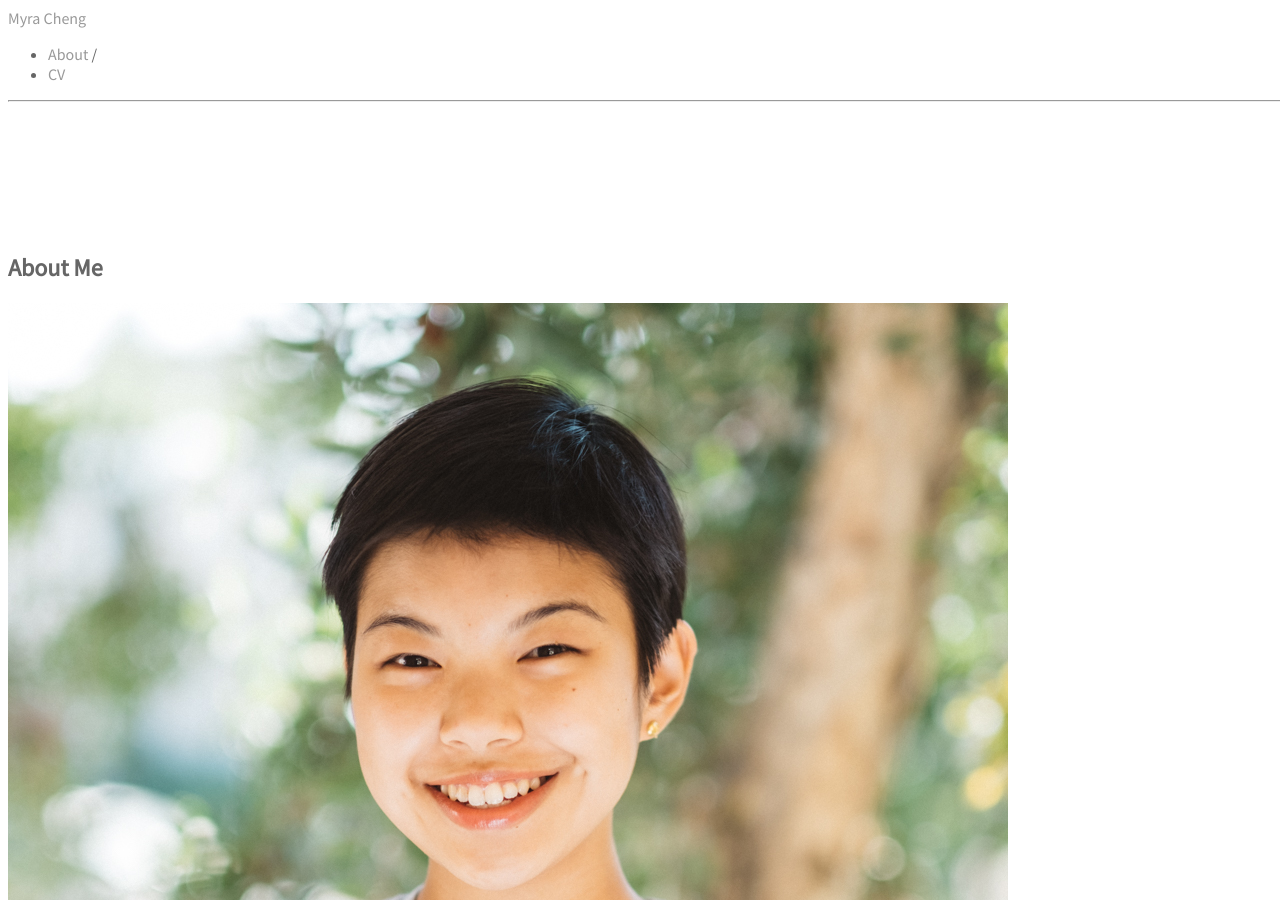
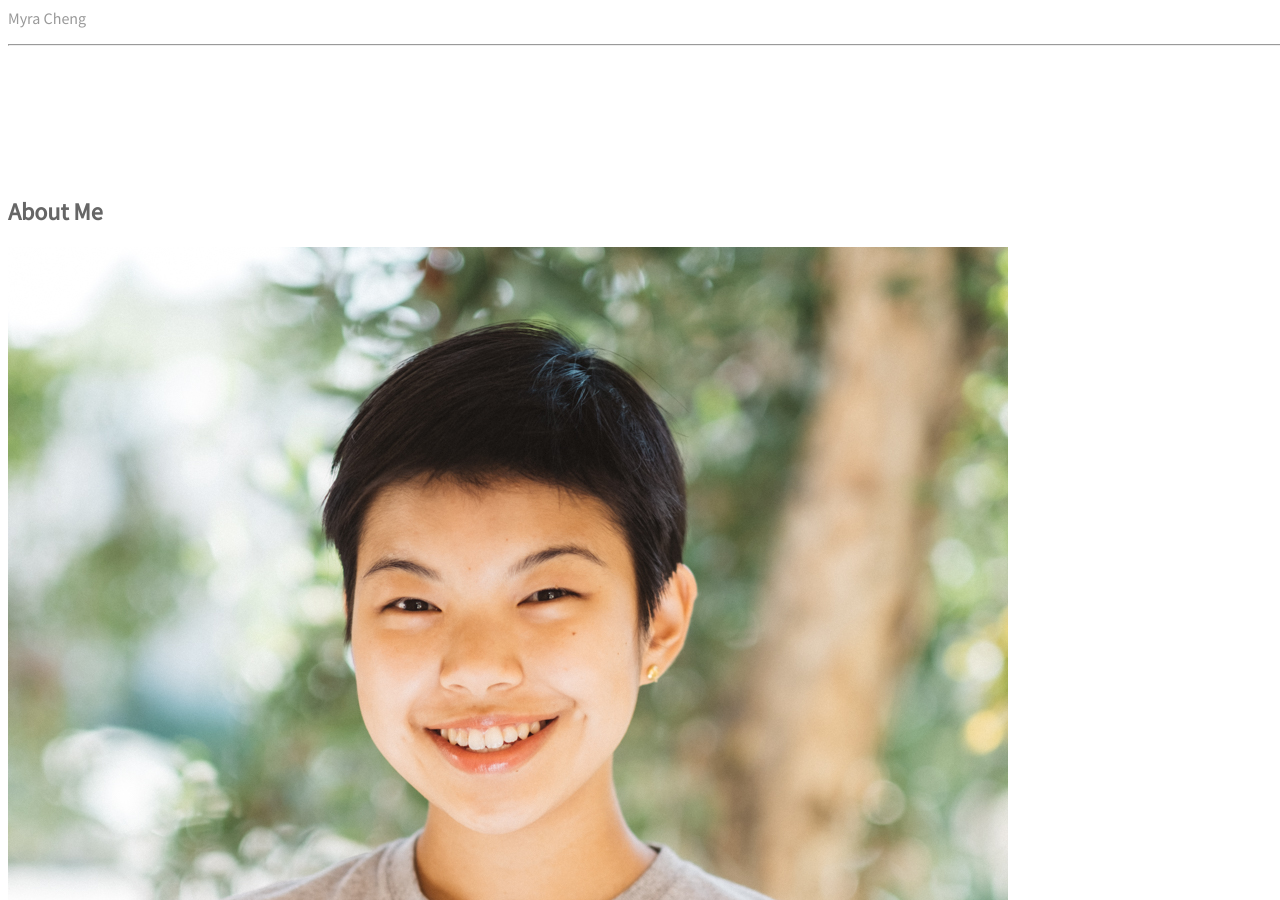
Before and after one commit to myracheng/myracheng.github.io, a Jekyll site: the page built from index.md, in a window 1280 px wide and 900 px high. Built offline with Jekyll 4.4.1, drawn with Linux system fonts in a browser that asks for light colours; our own code applies the rules of GitHub Pages for plain Markdown files.

Commit message:
Update _config.yml

```diff
--- a/_config.yml
+++ b/_config.yml
@@ -16,7 +16,3 @@ sass:
     sass_dir: _sass
 
 nav:
- - name: "About"
-   link: "/"
- - name: "CV"
-   link: "resume.pdf"
```
